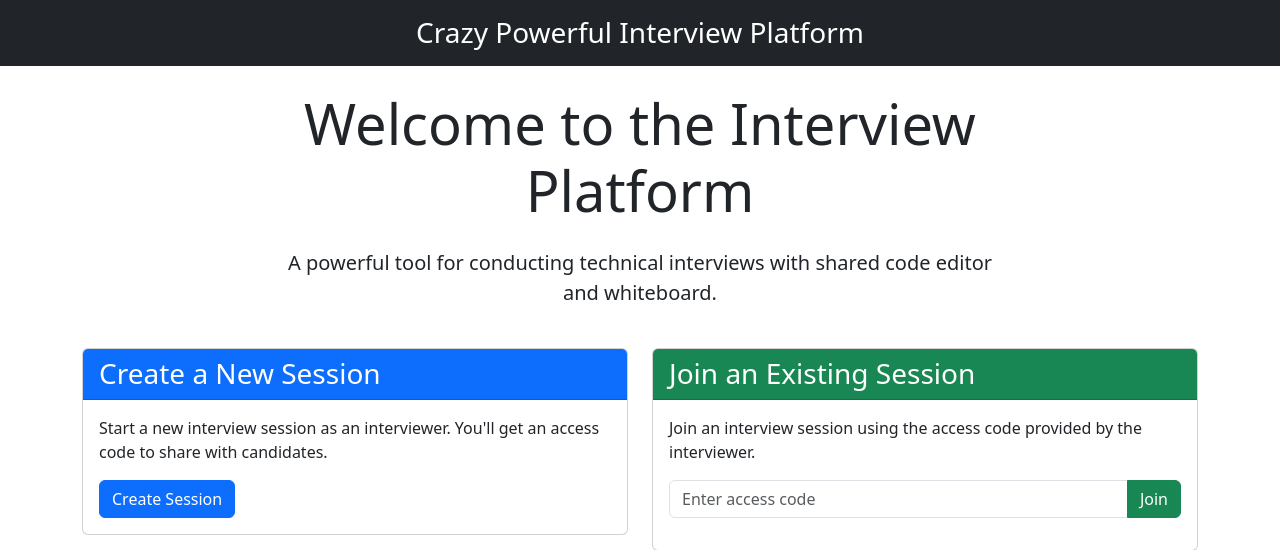
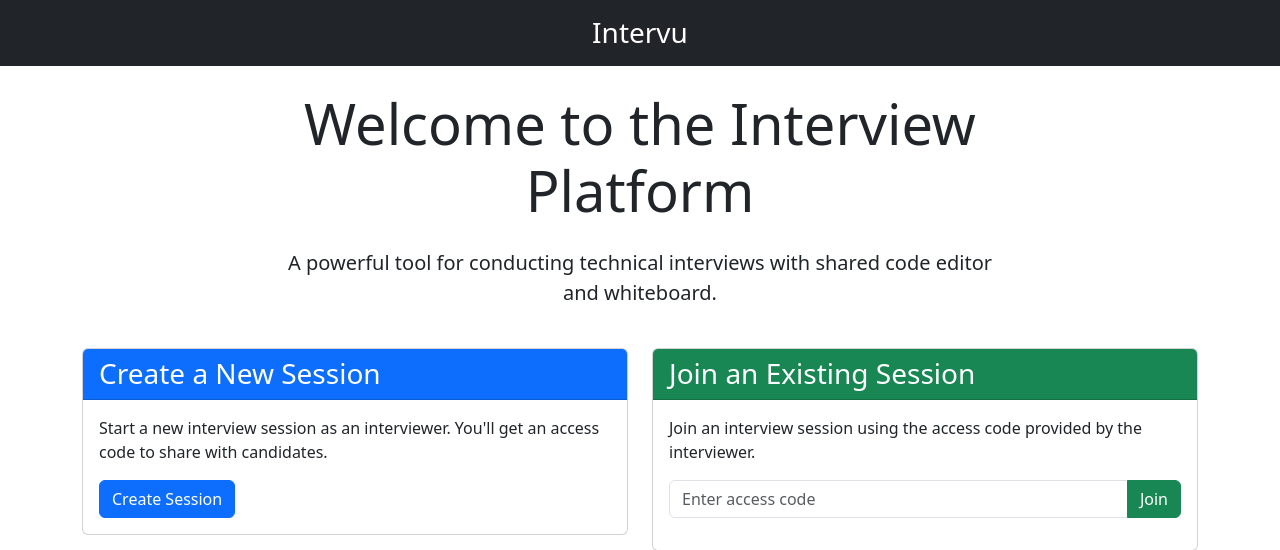
Before and after one commit to graceWang11/Unihack2025, a Django app: page / in a window 1280 px wide. Shown: the top 550 px of the page. Run offline with Django 5.2, Linux system fonts and the light colour scheme; data that the repository does not hold is empty.

Commit message:
Update base.html

```diff
--- a/interview_platform/core/templates/core/base.html
+++ b/interview_platform/core/templates/core/base.html
@@ -13,7 +13,7 @@
     <header class="bg-dark text-white p-3">
         <div class="container">
             <div class="d-flex justify-content-center align-items-center">
-                <h1 class="h3 mb-0">Crazy Powerful Interview Platform</h1>
+                <h1 class="h3 mb-0"><a class="nav-link" href="{% url 'home' %}">Intervu</a></h1>
             </div>
         </div>
     </header>
```
